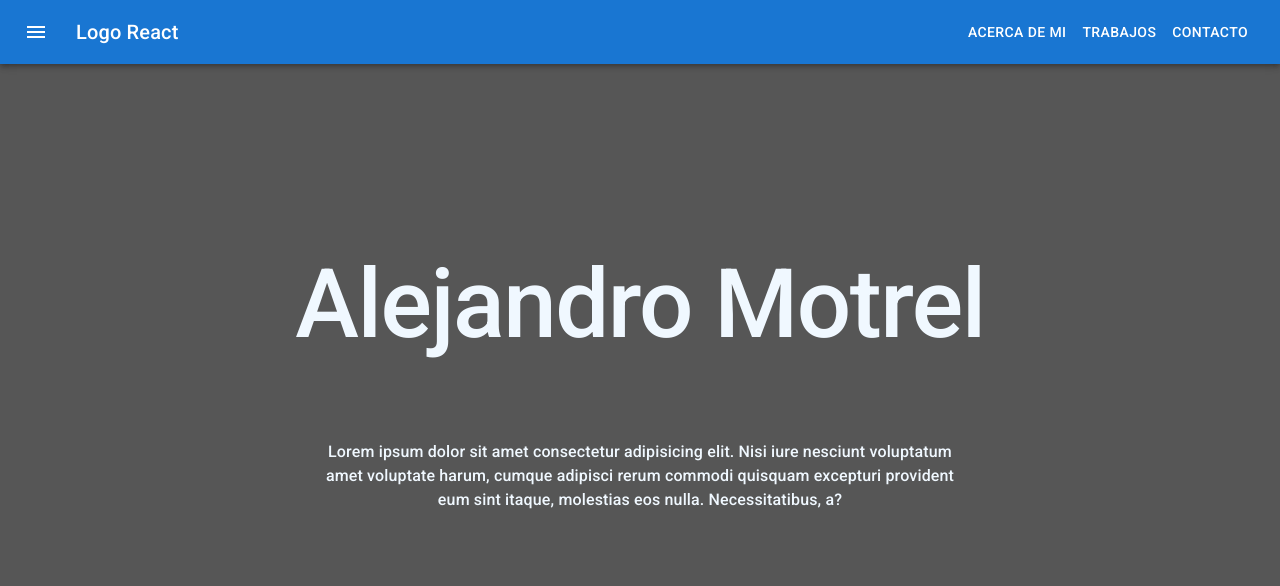
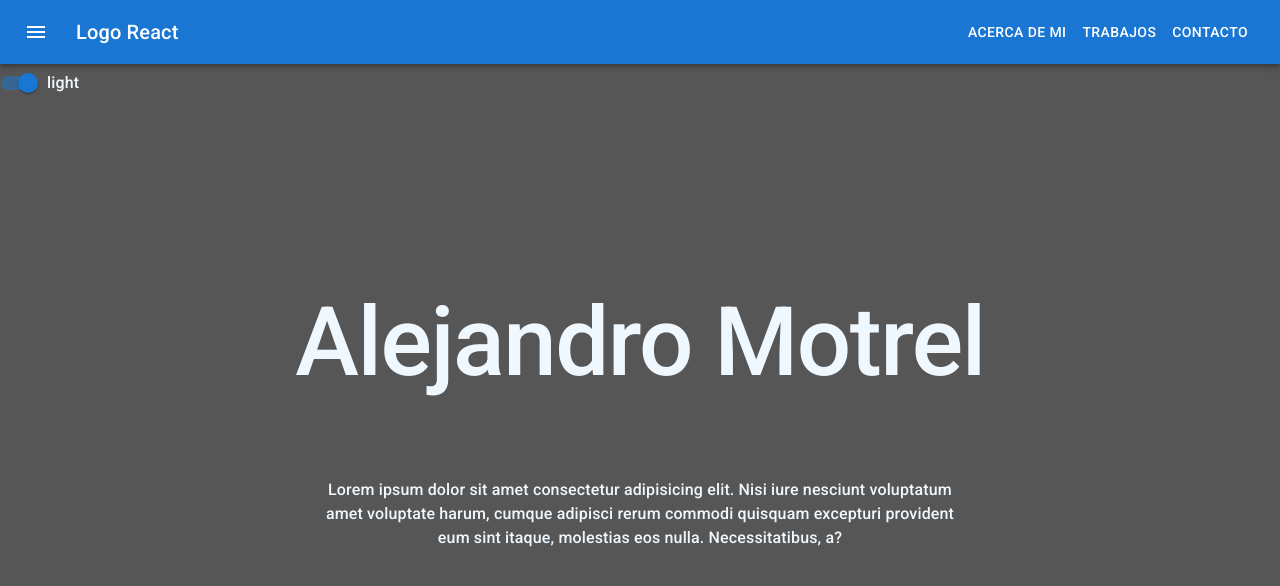
Before and after one commit to AleMot94/Portfolio, a React (Vite) app: page / in a window 1280 px wide. Shown: the top 586 px of the page. Built offline with nearby package versions, Linux system fonts and the light colour scheme.

Commit message:
boton dark mode

```diff
--- a/src/App.jsx
+++ b/src/App.jsx
@@ -2,13 +2,34 @@ import '@fontsource/roboto/500.css';
 import { NavBar } from './components/NavBar';
 import { Main } from './components/Main';
 
+
+import { useState } from 'react';
+import { createTheme, ThemeProvider, styled } from '@mui/material/styles';
+import Switch from '@mui/material/Switch';
+import FormControlLabel from '@mui/material/FormControlLabel';
+
 function App() {
 
+    const [ dark, setDark] = useState(true)
+
+    const theme = createTheme({
+      palette: {
+        mode: dark ? "light" : "dark"
+      }
+    })
+
+    const handleChange = (event) => {
+      setDark(event.target.checked);
+    };
+
   return (
+    <ThemeProvider theme={theme}>
     <div>
       <NavBar/>
+      <FormControlLabel control={<Switch checked={dark} onChange={handleChange}/>} label={dark ? "light" : "dark"} />
       <Main/>
     </div>
+    </ThemeProvider>
   )
 }
 
--- a/src/components/NavBar.jsx
+++ b/src/components/NavBar.jsx
@@ -7,7 +7,11 @@ import Button from '@mui/material/Button';
 import IconButton from '@mui/material/IconButton';
 import MenuIcon from '@mui/icons-material/Menu';
 
+
 export const NavBar = () => {
+
+
+
     return(
           <Box sx={{ flexGrow: 1 }}>
           <AppBar position="static">
```
Lines whose indentation alone changed are shown as unchanged.
